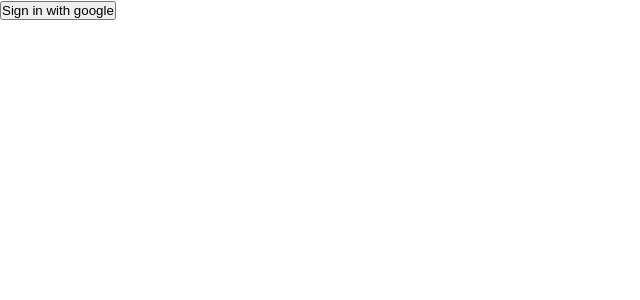
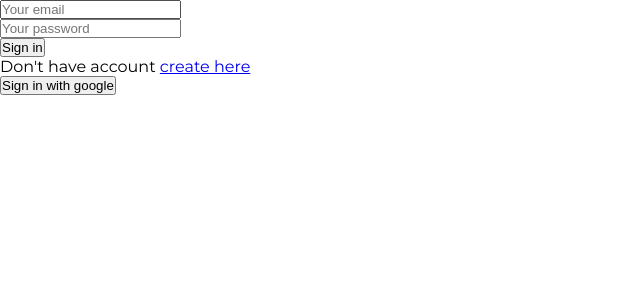
Before and after one commit to PrzemyslawMM/chat-app, a React (Create React App) app: page /login in a window 1280 px wide. Shown: the top 300 px of the page, without its empty margins (0-640 px from the left). Built offline with nearby package versions, Linux system fonts and the light colour scheme; no server answers.

Commit message:
Add logining and registiering by email and password

```diff
--- a/src/App.tsx
+++ b/src/App.tsx
@@ -4,6 +4,7 @@
 import { initializeApp } from 'firebase/app';
 import Login from 'pages/login';
 import AuthRoute from 'components/templates/AuthRoute';
+import Register from 'pages/register';
 
 const firebaseConfig = {
   apiKey: process.env.REACT_APP_API_KEY,
@@ -32,6 +33,7 @@
       />
 
       <Route path="/login" element={<Login setID={setMyID} />} />
+      <Route path="/register" element={<Register setID={setMyID} />} />
     </Routes>
   );
 };
--- a/src/pages/login.tsx
+++ b/src/pages/login.tsx
@@ -1,15 +1,29 @@
-import React, { useState } from 'react';
-import { getAuth, GoogleAuthProvider, signInWithPopup } from 'firebase/auth';
-import { useNavigate } from 'react-router-dom';
+import React, { useRef, useState } from 'react';
+import {
+  getAuth,
+  GoogleAuthProvider,
+  signInWithEmailAndPassword,
+  signInWithPopup,
+} from 'firebase/auth';
+import { Link, useNavigate } from 'react-router-dom';
+import styled from 'styled-components';
 
 type LoginProps = {
   setID: React.Dispatch<React.SetStateAction<string>>;
 };
 
+const Wrapper = styled.form`
+  display: flex;
+  flex-direction: column;
+  align-items: flex-start;
+`;
+
 const Login: React.FC<LoginProps> = ({ setID }) => {
   const auth = getAuth();
   const navigate = useNavigate();
   const [authing, setAuthing] = useState(false);
+  const email = useRef<HTMLInputElement>(null);
+  const password = useRef<HTMLInputElement>(null);
 
   const signInWithGoogle = async () => {
     setAuthing(true);
@@ -19,13 +33,36 @@
         setID(response.user.uid);
         navigate('/');
       })
-      .catch((error) => {
+      .catch(() => {
+        setAuthing(false);
+      });
+  };
+
+  const signIn = async () => {
+    signInWithEmailAndPassword(
+      auth,
+      email.current?.value as string,
+      password.current?.value as string
+    )
+      .then((response) => {
+        setID(response.user.uid);
+        navigate('/');
+      })
+      .catch(() => {
         setAuthing(false);
       });
   };
 
   return (
-    <div>
+    <Wrapper>
+      <input type="email" ref={email} placeholder="Your email" />
+      <input type="password" ref={password} placeholder="Your password" />
+      <button type="button" disabled={authing} onClick={() => signIn()}>
+        Sign in
+      </button>
+      <p>
+        Don&apos;t have account <Link to="/register">create here</Link>
+      </p>
       <button
         type="button"
         onClick={() => signInWithGoogle()}
@@ -33,7 +70,7 @@
       >
         Sign in with google
       </button>
-    </div>
+    </Wrapper>
   );
 };
 
--- a/src/pages/main.tsx
+++ b/src/pages/main.tsx
@@ -4,7 +4,7 @@
 import styled from 'styled-components';
 import { useSearchParams } from 'react-router-dom';
 import { getAuth } from 'firebase/auth';
-import Logout from 'components/atoms/Logout/Logout';
+import Logout from 'components/atoms/Logout/logout';
 
 type MainPageProps = {
   myID: string;
@@ -21,7 +21,6 @@
   useEffect(() => {
     if (myID === '') {
       const auth = getAuth();
-      console.log('test');
       if (auth.currentUser?.uid) setUserID(auth.currentUser.uid);
     }
   });
--- /dev/null
+++ b/src/pages/register.tsx
@@ -0,0 +1,108 @@
+import React, { useRef, useState } from 'react';
+import styled from 'styled-components';
+import {
+  getAuth,
+  createUserWithEmailAndPassword,
+  updateProfile,
+  User,
+} from 'firebase/auth';
+import { useNavigate } from 'react-router-dom';
+
+type RegisterProps = {
+  setID: React.Dispatch<React.SetStateAction<string>>;
+};
+
+const Wrapper = styled.form`
+  display: flex;
+  flex-direction: column;
+  align-items: flex-start;
+`;
+
+const Register: React.FC<RegisterProps> = ({ setID }) => {
+  const email = useRef<HTMLInputElement>(null);
+  const confirmEmail = useRef<HTMLInputElement>(null);
+  const password = useRef<HTMLInputElement>(null);
+  const confirmPassword = useRef<HTMLInputElement>(null);
+  const name = useRef<HTMLInputElement>(null);
+  const surname = useRef<HTMLInputElement>(null);
+  const [registering, setRegistering] = useState(false);
+  const [error, setError] = useState('');
+  const auth = getAuth();
+  const navigate = useNavigate();
+
+  const registerUser = async () => {
+    createUserWithEmailAndPassword(
+      auth,
+      email.current?.value as string,
+      password.current?.value as string
+    )
+      .then(() => {
+        updateProfile(auth.currentUser as User, {
+          displayName: `${name.current?.value} ${surname.current?.value}`,
+        }).then(() => {
+          setID(auth.currentUser?.uid as string);
+          setRegistering(false);
+          navigate('/');
+        });
+      })
+      .catch(() => {
+        setRegistering(false);
+      });
+  };
+
+  const checkInputs = async () => {
+    setRegistering(true);
+    if (
+      email.current?.value === '' ||
+      confirmEmail.current?.value === '' ||
+      name.current?.value === '' ||
+      surname.current?.value === '' ||
+      password.current?.value === '' ||
+      confirmPassword.current?.value === ''
+    ) {
+      setError('Some inputs are empty');
+      setRegistering(false);
+      return;
+    }
+
+    if (email.current?.value !== confirmEmail.current?.value) {
+      setError('Email and confirm email are not the same');
+      setRegistering(false);
+      return;
+    }
+
+    if (password.current?.value !== confirmPassword.current?.value) {
+      setError('Password and confirm password are not the same');
+      setRegistering(false);
+      return;
+    }
+    await registerUser();
+  };
+
+  return (
+    <Wrapper>
+      <p style={{ color: 'red' }}>{error}</p>
+      <input type="text" placeholder="Your name" ref={name} />
+      <input type="text" placeholder="Your surname" ref={surname} />
+      <input type="email" placeholder="Your email" ref={email} />
+      <input type="email" placeholder="Confirm your email" ref={confirmEmail} />
+      <input type="password" placeholder="Your password" ref={password} />
+      <input
+        type="password"
+        placeholder="Confirm your password"
+        ref={confirmPassword}
+      />
+      <button
+        type="button"
+        disabled={registering}
+        onClick={() => {
+          checkInputs();
+        }}
+      >
+        Click to register
+      </button>
+    </Wrapper>
+  );
+};
+
+export default Register;
```
Also changed, not shown: src/utils/contexts/AuthContext.tsx (deleted, +0 -36 lines).
